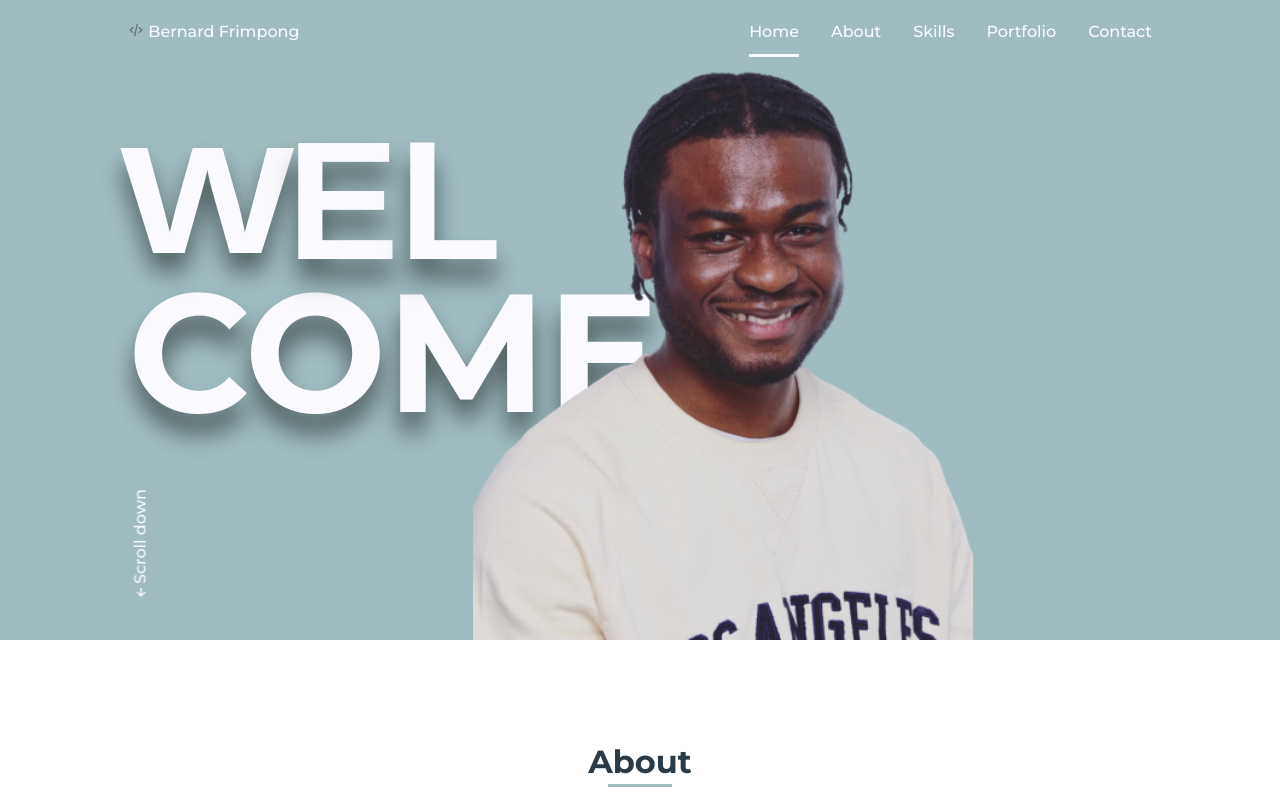
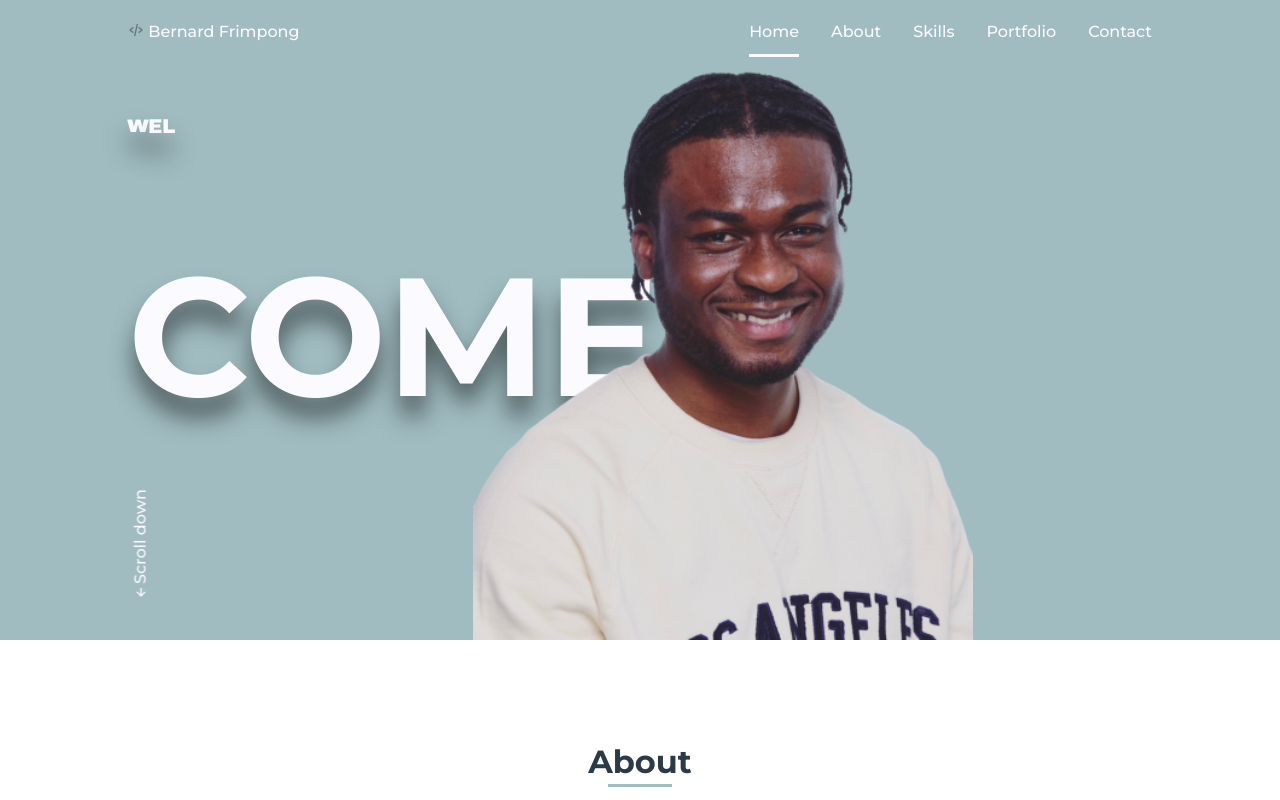
Before and after one commit to berniefrimpie/berniengton, a website: page index.html in a window 1280 px wide. Shown: the top 800 px of the page. Drawn offline with nearby package versions, Linux system fonts and the light colour scheme; some packages are replaced by stand-ins of ours; a script that the page names is missing.

Commit message:
modify frontend

```diff
--- a/assets/css/styles.css
+++ b/assets/css/styles.css
@@ -216,7 +216,7 @@ img {
     align-self: flex-end;
     font-size: var(--big-font-size);
     color: var(--white-color);
-    line-height: .6;
+    line-height: .8;
 }
 
 .home__title {
@@ -563,16 +563,15 @@ img {
         right: 24%;
     }
 }
- /*  Bouncing efect*/
+
+
 /*  Bouncing efect*/
 .bouncing-text {
-    position: relative;
-    display: flex;
-    align-self: flex-end;
-        font-size: var(--big-font-size);
-        color: var(--white-color);
-        line-height: .0;
-    font-family: arial;
+            position: relative;
+            display: flex;
+            font-size: 20px;
+            font-family: arial black;
+            width: 100%;
 
 }
 
```
